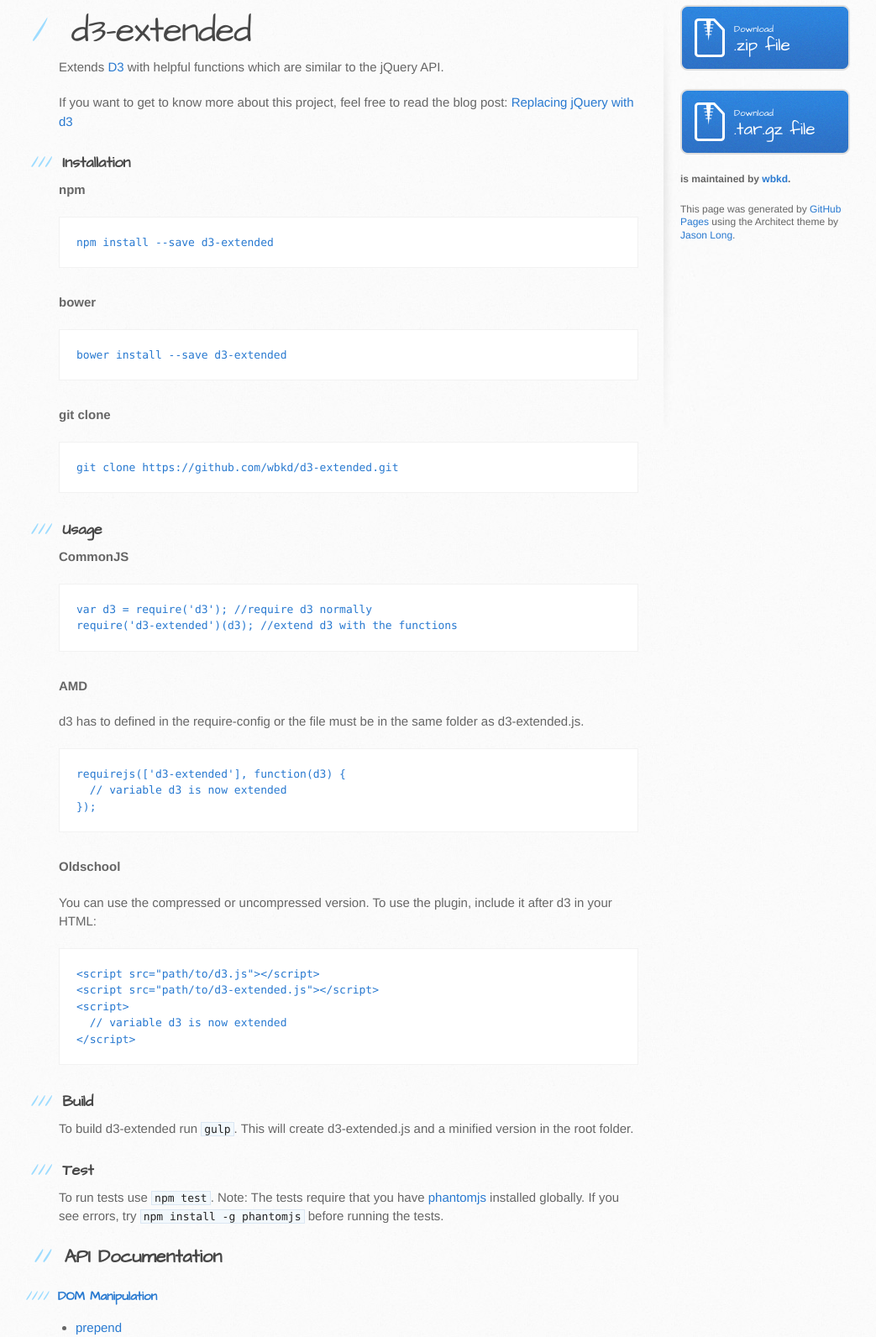
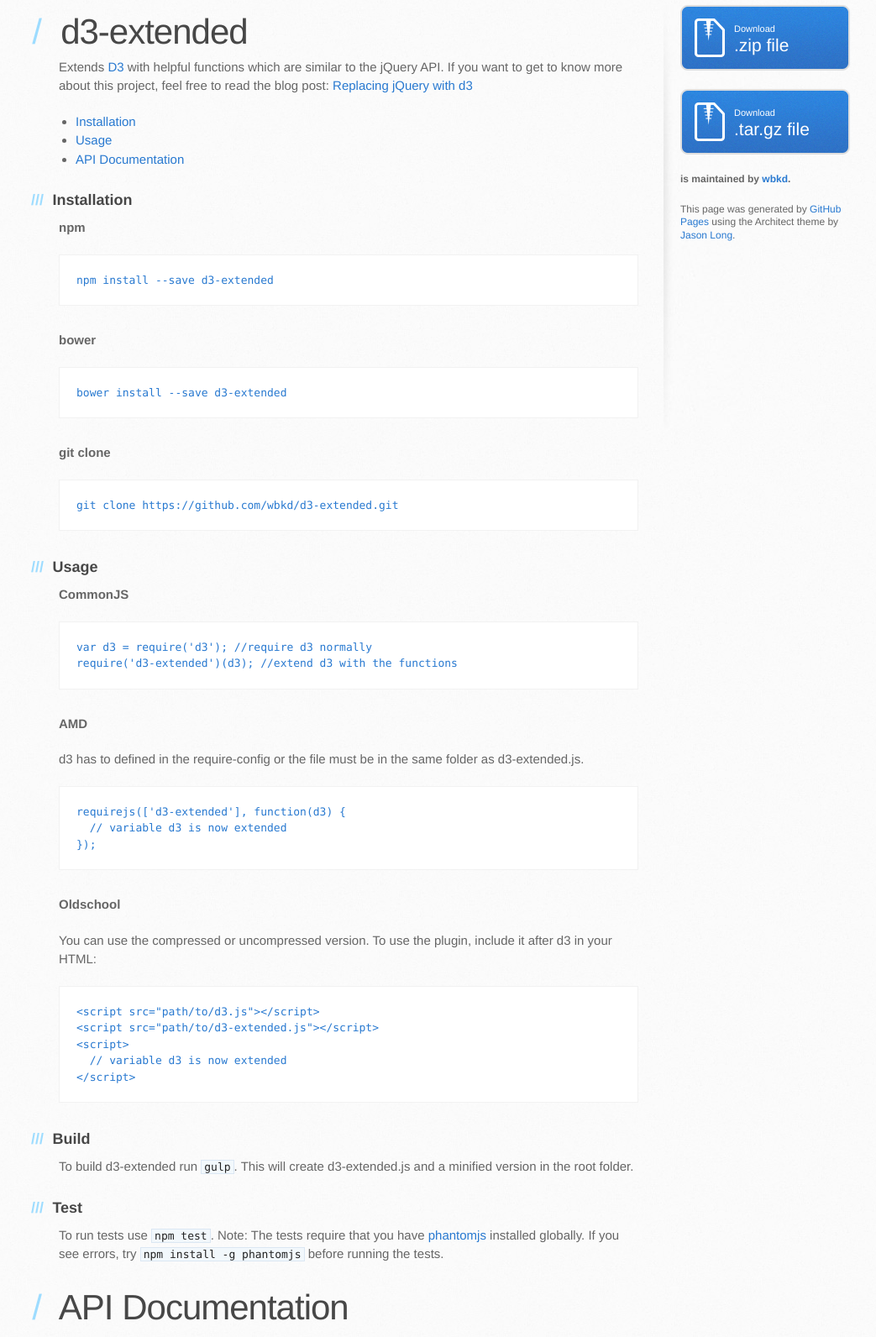
Before and after one commit to wbkd/d3-extended, a plain HTML site: page index.html in a window 1280 px wide. Shown: the part 260-1852 px from the top of the page at 84% size, without its empty margins (100-1143 px from the left). Drawn offline with Linux system fonts and the light colour scheme.

Commit message:
update index, remove font

```diff
--- a/index.html
+++ b/index.html
@@ -4,7 +4,6 @@
     <meta charset='utf-8'>
     <meta http-equiv="X-UA-Compatible" content="chrome=1">
     <meta name="viewport" content="width=device-width, initial-scale=1, maximum-scale=1">
-    <link href='https://fonts.googleapis.com/css?family=Architects+Daughter' rel='stylesheet' type='text/css'>
     <link rel="stylesheet" type="text/css" href="stylesheets/stylesheet.css" media="screen">
     <link rel="stylesheet" type="text/css" href="stylesheets/github-light.css" media="screen">
     <link rel="stylesheet" type="text/css" href="stylesheets/print.css" media="print">
@@ -31,9 +30,15 @@
           <h1>
 <a id="d3-extended" class="anchor" href="#d3-extended" aria-hidden="true"><span class="octicon octicon-link"></span></a>d3-extended</h1>
 
-<p>Extends <a href="http://www.d3js.org">D3</a> with helpful functions which are similar to the jQuery API.</p>
+<p>Extends <a href="http://www.d3js.org">D3</a> with helpful functions which are similar to the jQuery API.
+If you want to get to know more about this project, feel free to read the blog post: <a href="http://blog.webkid.io/replacing-jquery-with-d3">Replacing jQuery with d3</a></p>
 
-<p>If you want to get to know more about this project, feel free to read the blog post: <a href="http://blog.webkid.io/replacing-jquery-with-d3">Replacing jQuery with d3</a></p>
+
+<ul>
+  <li><a href="#installation">Installation</a></li>
+  <li><a href="#usage">Usage</a></li>
+  <li><a href="#api-documentation">API Documentation</a></li>
+</ul>
 
 <h3>
 <a id="installation" class="anchor" href="#installation" aria-hidden="true"><span class="octicon octicon-link"></span></a>Installation</h3>
@@ -94,8 +99,8 @@
 
 <p>To run tests use <code>npm test</code>. Note: The tests require that you have <a href="http://phantomjs.org/">phantomjs</a> installed globally. If you see errors, try <code>npm install -g phantomjs</code> before running the tests.</p>
 
-<h2>
-<a id="api-documentation" class="anchor" href="#api-documentation" aria-hidden="true"><span class="octicon octicon-link"></span></a>API Documentation</h2>
+<h1>
+<a id="api-documentation" class="anchor" href="#api-documentation" aria-hidden="true"><span class="octicon octicon-link"></span></a>API Documentation</h1>
 
 <h4>
 <a id="dom-manipulation" class="anchor" href="#dom-manipulation" aria-hidden="true"><span class="octicon octicon-link"></span></a><a href="#dom-manipulation-1">DOM Manipulation</a>
--- a/stylesheets/stylesheet.css
+++ b/stylesheets/stylesheet.css
@@ -450,7 +450,7 @@
 header {
   padding-top: 40px;
   padding-bottom: 40px;
-  font-family: 'Architects Daughter', 'Helvetica Neue', Helvetica, Arial, serif;
+  font-family: 'Helvetica Neue', Helvetica, Arial, serif;
   background: #2e7bcf url(../images/header-bg.jpg) 0 0 repeat-x;
   border-bottom: solid 1px #275da1;
 }
@@ -521,7 +521,7 @@
   height: 58px;
   padding-top: 22px;
   padding-left: 68px;
-  font-family: 'Architects Daughter', 'Helvetica Neue', Helvetica, Arial, serif;
+  font-family: 'Helvetica Neue', Helvetica, Arial, serif;
   font-size: 23px;
   line-height: 1.2;
   color: #fff;
@@ -614,7 +614,7 @@
 #main-content h1 {
   margin-top: 0;
   margin-bottom: 0;
-  font-family: 'Architects Daughter', 'Helvetica Neue', Helvetica, Arial, serif;
+  font-family:  'Helvetica Neue', Helvetica, Arial, serif;
   font-size: 2.8em;
   font-weight: normal;
   color: #474747;
@@ -631,7 +631,7 @@
 
 #main-content h2 {
   margin-bottom: 8px;
-  font-family: 'Architects Daughter', 'Helvetica Neue', Helvetica, Arial, serif;
+  font-family: 'Helvetica Neue', Helvetica, Arial, serif;
   font-size: 22px;
   font-weight: bold;
   color: #474747;
@@ -647,7 +647,7 @@
 #main-content h3 {
   margin-top: 24px;
   margin-bottom: 8px;
-  font-family: 'Architects Daughter', 'Helvetica Neue', Helvetica, Arial, serif;
+  font-family: 'Helvetica Neue', Helvetica, Arial, serif;
   font-size: 18px;
   font-weight: bold;
   color: #474747;
@@ -663,7 +663,7 @@
 
 #main-content h4 {
   margin-bottom: 8px;
-  font-family: 'Architects Daughter', 'Helvetica Neue', Helvetica, Arial, serif;
+  font-family: 'Helvetica Neue', Helvetica, Arial, serif;
   font-size: 15px;
   font-weight: bold;
   color: #474747;
@@ -679,7 +679,7 @@
 
 #main-content h5 {
   margin-bottom: 8px;
-  font-family: 'Architects Daughter', 'Helvetica Neue', Helvetica, Arial, serif;
+  font-family: 'Helvetica Neue', Helvetica, Arial, serif;
   font-size: 14px;
   color: #474747;
   text-indent: 3px;
@@ -693,7 +693,7 @@
 
 #main-content h6 {
   margin-bottom: 8px;
-  font-family: 'Architects Daughter', 'Helvetica Neue', Helvetica, Arial, serif;
+  font-family: 'Helvetica Neue', Helvetica, Arial, serif;
   font-size: .8em;
   color: #474747;
   text-indent: 3px;
```
Also changed, not shown: 1 other file.
